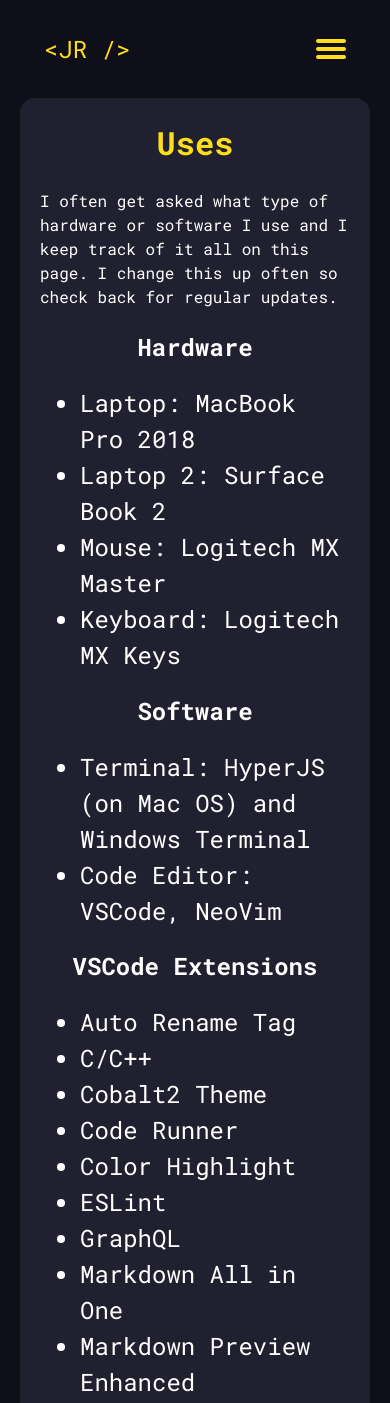
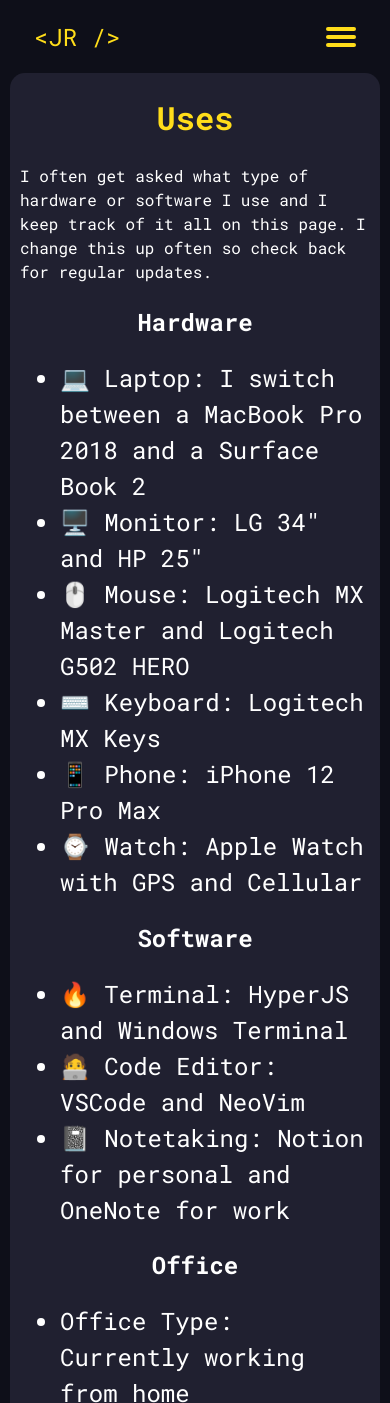
Before and after one commit to jarossnd/jason-ross-dev-v1, a Gatsby site: page /uses in a window 390 px wide. Shown: the top 1403 px of the page. Built offline with nearby package versions, Linux system fonts and the light colour scheme; Gatsby itself is replaced by a stand-in of ours; some packages are replaced by stand-ins of ours.

Commit message:
Updated uses page, added link to Nav, small screen CSS updates

```diff
--- a/src/components/Layout.js
+++ b/src/components/Layout.js
@@ -83,7 +83,10 @@
         font-size: 2rem;
     }
 
-}
+    @media screen and (max-width: 760px) {
+        padding-right: 10px;
+        padding-left: 10px;
+    }
 
 `;
 
--- a/src/components/Nav.js
+++ b/src/components/Nav.js
@@ -84,13 +84,16 @@
         transform: rotate(-405deg);
       }
     @media screen and (max-width: 760px) {
+      .top-nav {
+        height: 25px;
+      }
         .menu-button-container {
             display: flex;
           }
           .menu {
             position: absolute;
             top: 0;
-            margin-top: 82px;
+            margin-top: 57px;
             left: 0;
             flex-direction: column;
             width: 100%;
@@ -118,8 +121,8 @@
           }
           #mobileMenuCheckbox:checked ~ .menu li {
             border: 1px solid #333;
-            height: 1.5em;
-            padding: 1.5em;
+            height: 1.0em;
+            padding: 1.0em;
             transition: height 400ms cubic-bezier(0.23, 1, 0.32, 1);
             visibility: visible;
           }
@@ -177,6 +180,9 @@
                             <Link to="/posts" onClick={() => {this.setState({checked: false,})}}>Posts</Link>
                         </li>
                         <li>
+                            <Link to="/uses" onClick={() => {this.setState({checked: false,})}}>Uses</Link>
+                        </li>
+                        <li>
                             <Link to="/about" onClick={() => {this.setState({checked: false,})}}>About</Link>
                         </li>
                         <li>
--- a/src/pages/uses.js
+++ b/src/pages/uses.js
@@ -14,27 +14,29 @@
         </p>
         <h2>Hardware</h2>
         <ul>
-          <li>Laptop: MacBook Pro 2018</li>
-          <li>Laptop 2: Surface Book 2</li>
-          <li>Mouse: Logitech MX Master</li>
-          <li>Keyboard: Logitech MX Keys</li>
+          <li>💻 Laptop: I switch between a MacBook Pro 2018 and a Surface Book 2</li>
+          <li>🖥️ Monitor: LG 34" and HP 25"</li>
+          <li>🖱️ Mouse: Logitech MX Master and Logitech G502 HERO</li>
+          <li>⌨️ Keyboard: Logitech MX Keys</li>
+          <li>📱 Phone: iPhone 12 Pro Max</li>
+          <li>⌚ Watch: Apple Watch with GPS and Cellular</li>
         </ul>
         <h2>Software</h2>
         <ul>
-          <li>Terminal: HyperJS (on Mac OS) and Windows Terminal</li>
-          <li>Code Editor: VSCode, NeoVim</li>
+          <li>🔥 Terminal: HyperJS and Windows Terminal</li>
+          <li>🧑‍💻 Code Editor: VSCode and NeoVim</li>
+          <li>📓 Notetaking: Notion for personal and OneNote for work</li>
         </ul>
-        <h2>VSCode Extensions</h2>
+        <h2>Office</h2>
         <ul>
-          <li>Auto Rename Tag</li>
-          <li>C/C++</li>
-          <li>Cobalt2 Theme</li>
-          <li>Code Runner</li>
-          <li>Color Highlight</li>
-          <li>ESLint</li>
-          <li>GraphQL</li>
-          <li>Markdown All in One</li>
-          <li>Markdown Preview Enhanced</li>
+          <li>Office Type: Currently working from home</li>
+          <li>Desk: Custom made wood desk</li>
+        </ul>
+        <h2>Other</h2>
+        <ul>
+          <li>☕ Coffee: Folgers</li>
+          <li>🛻 Vehicle: RAM 1500 Pickup</li>
+          <li>🧻 Toiletpaper: Hey now, that is a weird question!</li>
         </ul>
       </div>
     </>
--- a/src/styles/GlobalStyles.js
+++ b/src/styles/GlobalStyles.js
@@ -57,6 +57,11 @@
         border-radius: 6px;
         border: 3px solid var(--dark);
     }
+    @media screen and (max-width: 760px) {
+        body {
+            padding-right: 10px;
+            padding-left: 10px;
+    }
 `;
 
 export default GlobalStyles;
```
